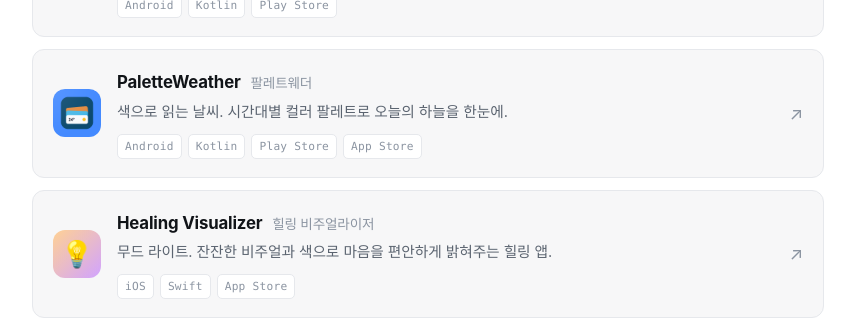
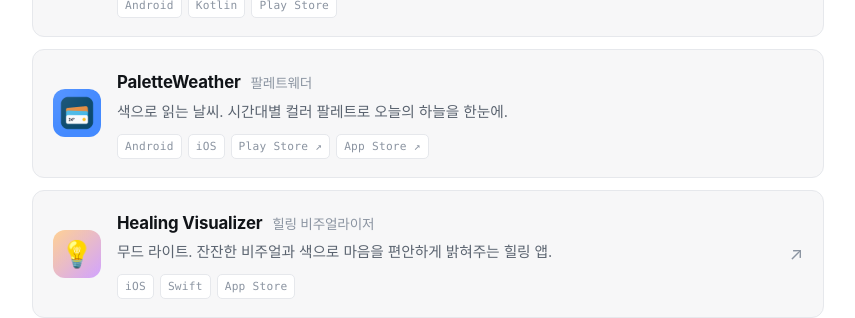
Before and after one commit to glenn-yu/glenn-yu.github.io, a Jekyll site: the page built from index.html, in a window 1280 px wide and 1400 px high, scrolled down 522 px. Shown: the part 150-468 px from the top of the window, without its empty margins (212-1067 px from the left). Built offline with Jekyll 4.4.1, drawn with Linux system fonts in a browser that asks for light colours; some web fonts are replaced; the list of posts is cut into pages by our own code.

Commit message:
fix: split PaletteWeather card into separate Play Store / App Store links
Co-Authored-By: Claude Opus 4.8 (1M context) <noreply@anthropic.com>

```diff
--- a/assets/css/main.css
+++ b/assets/css/main.css
@@ -725,6 +725,15 @@ body.crt-mode::before {
   color: var(--fg-muted);
   letter-spacing: 0.02em;
 }
+.project-tag-link {
+  cursor: pointer;
+  text-decoration: none;
+  transition: border-color 0.15s ease, color 0.15s ease;
+}
+.project-tag-link:hover {
+  border-color: var(--accent);
+  color: var(--accent);
+}
 .project-arrow {
   color: var(--fg-muted);
   font-size: 1.1rem;
--- a/index.html
+++ b/index.html
@@ -33,20 +33,19 @@ layout: default
     </span>
     <span class="project-arrow">↗</span>
   </a>
-  <a class="project-card" href="https://play.google.com/store/apps/details?id=com.gwangy.paletteweather" target="_blank" rel="noopener">
+  <div class="project-card">
     <img class="project-icon" src="{{ '/assets/projects/paletteweather.png' | relative_url }}" alt="PaletteWeather 앱 아이콘" width="48" height="48" loading="lazy">
     <span class="project-body">
       <span class="project-title">PaletteWeather <small>팔레트웨더</small></span>
       <span class="project-desc">색으로 읽는 날씨. 시간대별 컬러 팔레트로 오늘의 하늘을 한눈에.</span>
       <span class="project-meta">
         <span class="project-tag">Android</span>
-        <span class="project-tag">Kotlin</span>
-        <span class="project-tag">Play Store</span>
-        <span class="project-tag">App Store</span>
+        <span class="project-tag">iOS</span>
+        <a class="project-tag project-tag-link" href="https://play.google.com/store/apps/details?id=com.gwangy.paletteweather" target="_blank" rel="noopener">Play Store ↗</a>
+        <a class="project-tag project-tag-link" href="https://apps.apple.com/kr/app/id6786560640" target="_blank" rel="noopener">App Store ↗</a>
       </span>
     </span>
-    <span class="project-arrow">↗</span>
-  </a>
+  </div>
   <a class="project-card" href="https://apps.apple.com/kr/app/id6789185043" target="_blank" rel="noopener">
     <span class="project-icon" style="display:flex;align-items:center;justify-content:center;width:48px;height:48px;font-size:26px;background:linear-gradient(135deg,#ffd194,#d1a3ff);border-radius:12px;">💡</span>
     <span class="project-body">
```
